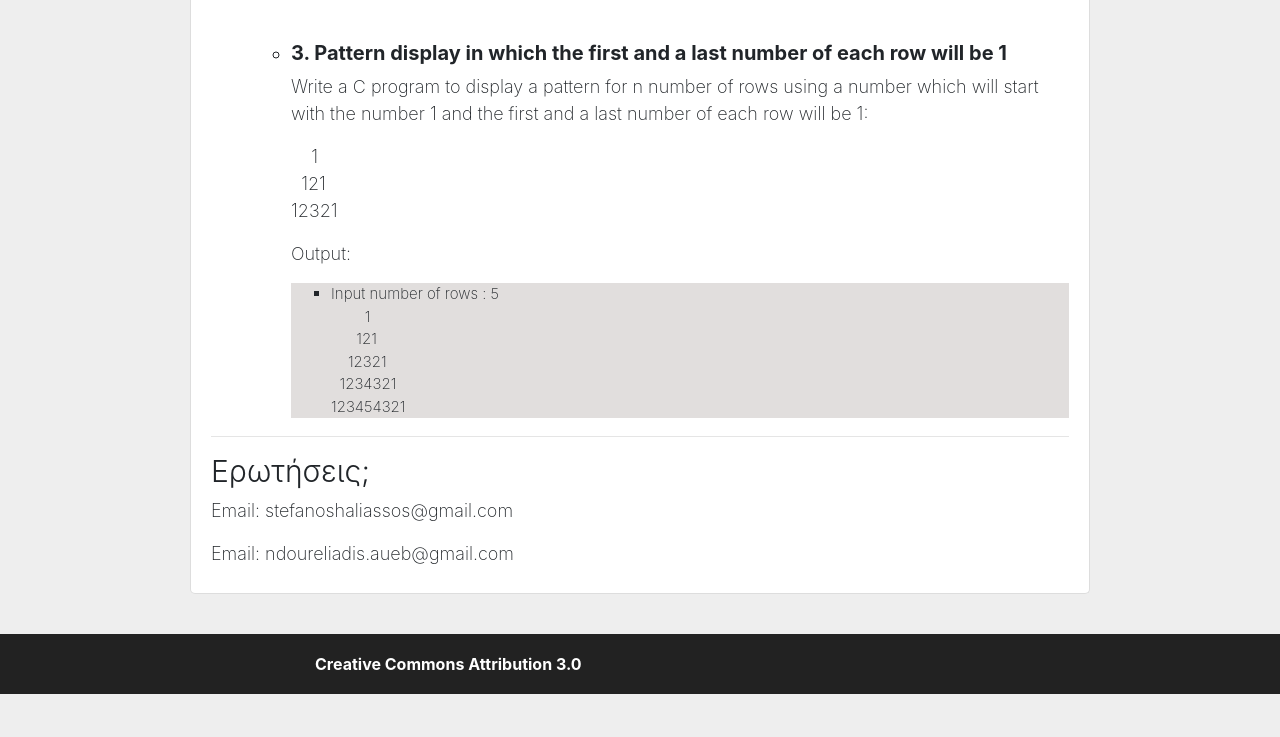
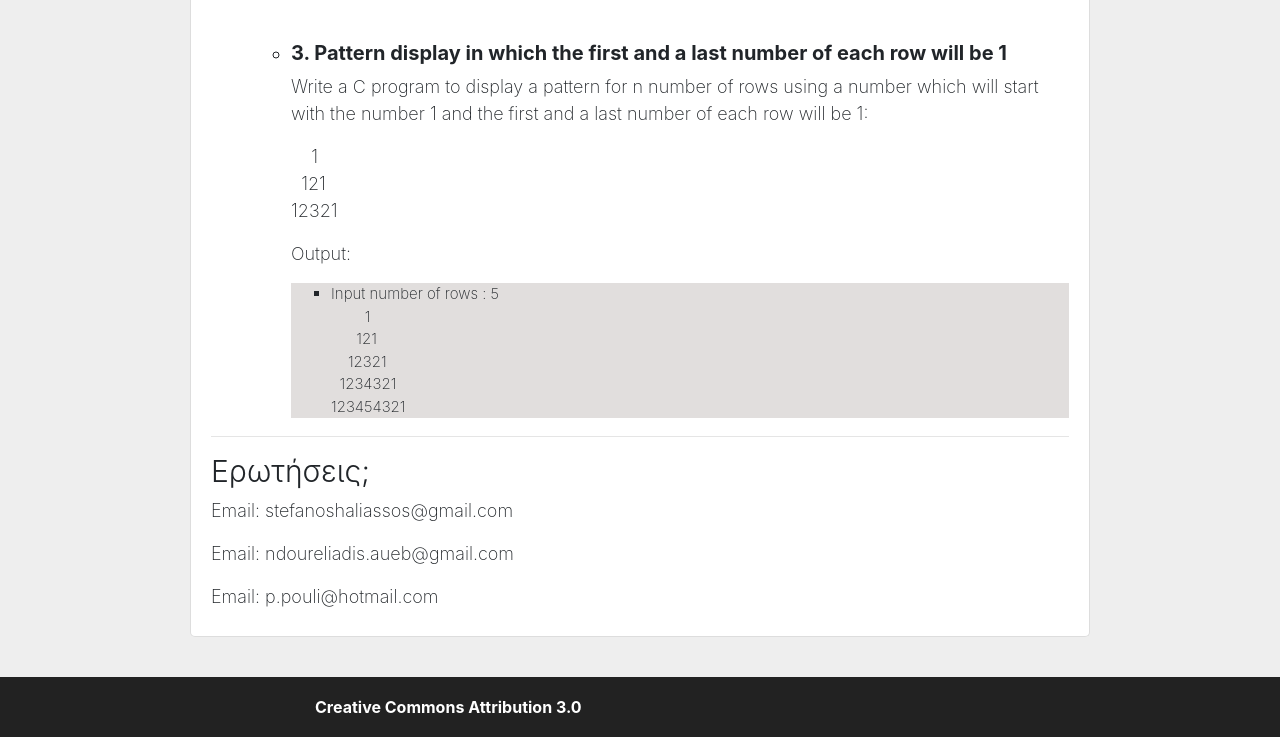
Before and after one commit to intro-to-cs/intro-to-cs.github.io, a plain HTML site: page index.html in a window 1280 px wide. Shown: the part 2203-2940 px from the top of the page. Before the commit the page ends 2897 px from the top, so only its background shows below. Drawn offline with nearby package versions, Linux system fonts and the light colour scheme.

Commit message:
added personal email

```diff
--- a/index.html
+++ b/index.html
@@ -280,6 +280,7 @@
     		<h2>Ερωτήσεις;</h2>
     		<p>Email: stefanoshaliassos@gmail.com</p>
     		<p>Email: ndoureliadis.aueb@gmail.com</p>
+        <p>Email: p.pouli@hotmail.com</p>
     	</div>
     </div>
 
```
